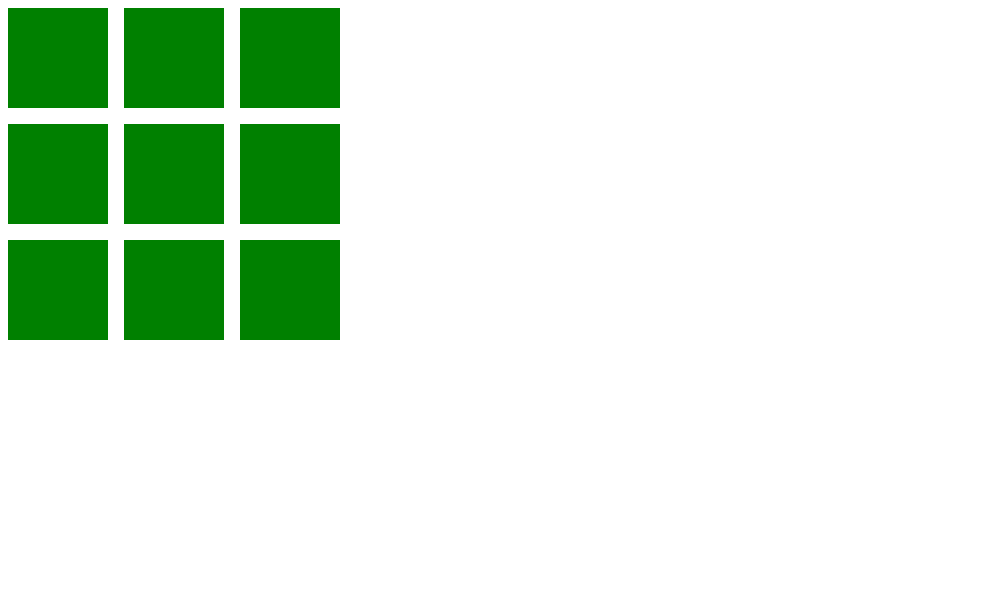
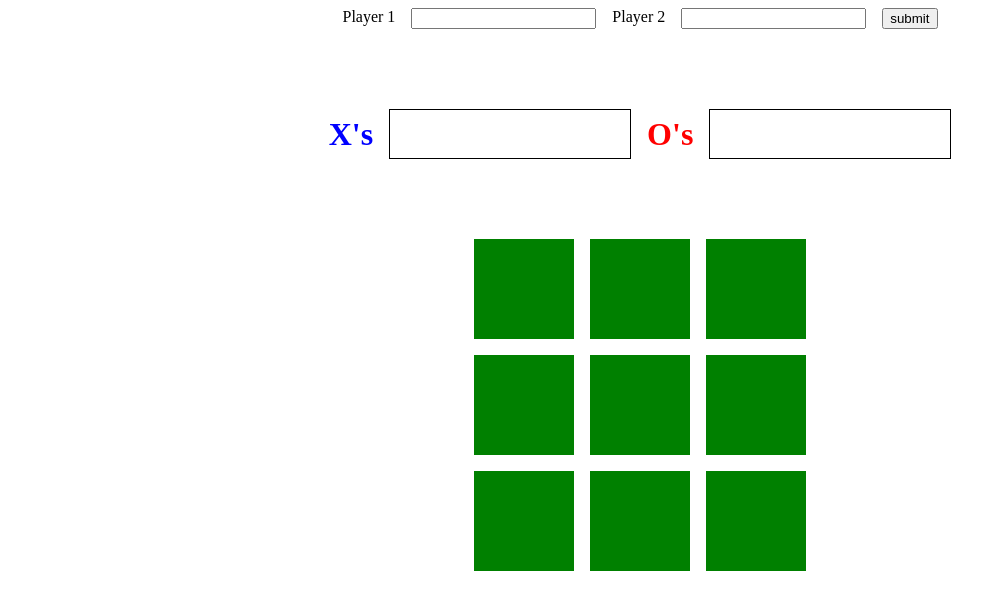
Before and after one commit to Good-Day-2-U/odin-tic-tac-toe, a plain HTML site: page index.html in a window 1280 px wide. Shown: the whole page, without its empty margins (0-1006 px from the left). Drawn offline with Linux system fonts and the light colour scheme.

Commit message:
Create page layout with name inputs and submit button

```diff
--- a/index.html
+++ b/index.html
@@ -8,6 +8,23 @@
     <link rel="icon" href="images/icon.svg" />
   </head>
   <body>
+    <form action="" method="post" id="input-form">
+
+
+      <label for="p1">Player 1</label>
+      <input type="text" name="p1"></input>
+      <label for="p2">Player 2</label>
+      <input type="text" name="p2"></input>
+      <input type="button" value="submit">
+
+    </form>
+
+    <div class="names">
+      <div class="x">X's</div>
+      <div class="p1"></div>
+      <div class="o">O's</div>
+      <div class="p2"></div>
+    </div>
 
     <div class="container"></div>
 
--- a/style.css
+++ b/style.css
@@ -1,3 +1,34 @@
+body {
+  display: flex;
+  flex-direction: column;
+  justify-content: center;
+  align-items: center;
+  gap: 5rem;
+}
+
+.names {
+  display: flex;
+  gap: 1rem;
+  justify-content: center;
+  align-items: center;
+}
+
+.x,.o {
+  font-size: 2rem;
+  font-weight: 700;
+  color: blue;
+}
+
+.o {
+  color: red;
+}
+
+.p1,.p2 {
+  height: 3rem;
+  width: 30ch;
+  border: 1px solid black;
+}
+
 .container div{
   /* background-color: green; */
   width: 100px;
@@ -10,3 +41,9 @@
   grid-template-rows: repeat(3, 100px);
   gap: 1rem;
 }
+
+
+#input-form {
+  display: flex;
+  gap: 1rem;
+}
```
